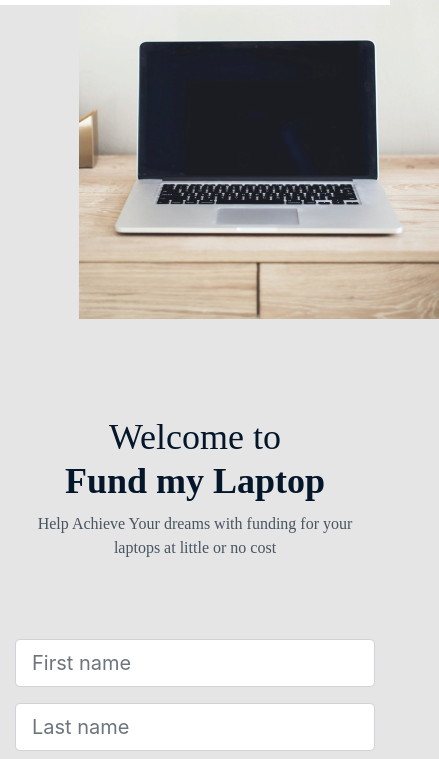
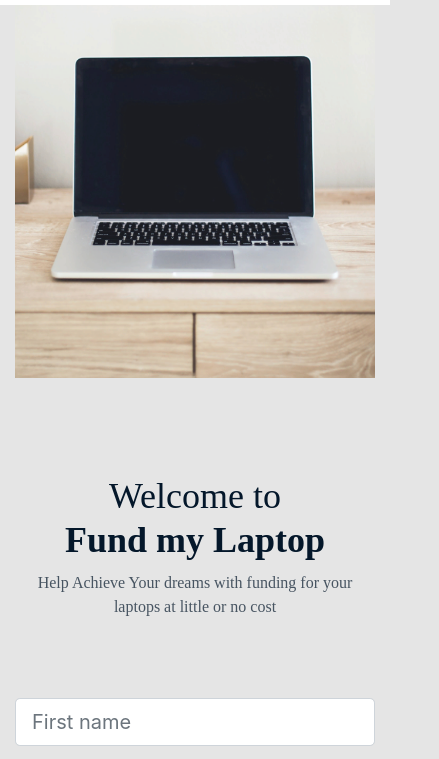
Before and after one commit to nwachiii/SignUp-page, a plain HTML site: page index.html in a window 390 px wide. Shown: the part 61-820 px from the top of the page, 439 px wide, since content can reach past the window. Drawn offline with nearby package versions, Linux system fonts and the light colour scheme.

Commit message:
fix: column-tablet screens

```diff
--- a/index.html
+++ b/index.html
@@ -44,10 +44,10 @@
 	<main id="main" class="main-wrapper">
 		<div class="container">
 		    <div class="row flex-row-reverse">
-			    <div class="col-sm-12 col-md-12 col-lg-6">
+			    <div class="col-sm-12 col-md-6 col-lg-6">
 					<img class="signUp-img img-fluid" src="img/signUp-img.png">
 			    </div>
-			    <div class="col-sm-12 col-md-12 col-lg-6">
+			    <div class="col-sm-12 col-md-6 col-lg-6">
 					   <div class="signUp-area">
 					     <h1>Welcome to <br> <strong>Fund my Laptop</strong></h1>
 							<p><small>Help Achieve Your dreams with funding for your laptops at little or no cost</small></p>
--- a/signUp.css
+++ b/signUp.css
@@ -157,9 +157,9 @@ small {
 
 @media (max-width: 578px){
 .signUp-img {
-	height: 380px;
-}
-
+	height: auto;
+	margin-left: 0;
+	}
 .signUp-area {
 	text-align: center;
 }
@@ -194,5 +194,12 @@ small {
         font-size: 12px;
         line-height: 16px;
     }
+    .signUp-img {
+	height: auto;
+	margin-left: 0;
+	}
+    .signUp-area {
+	text-align: center;
+}
 
  }
```
